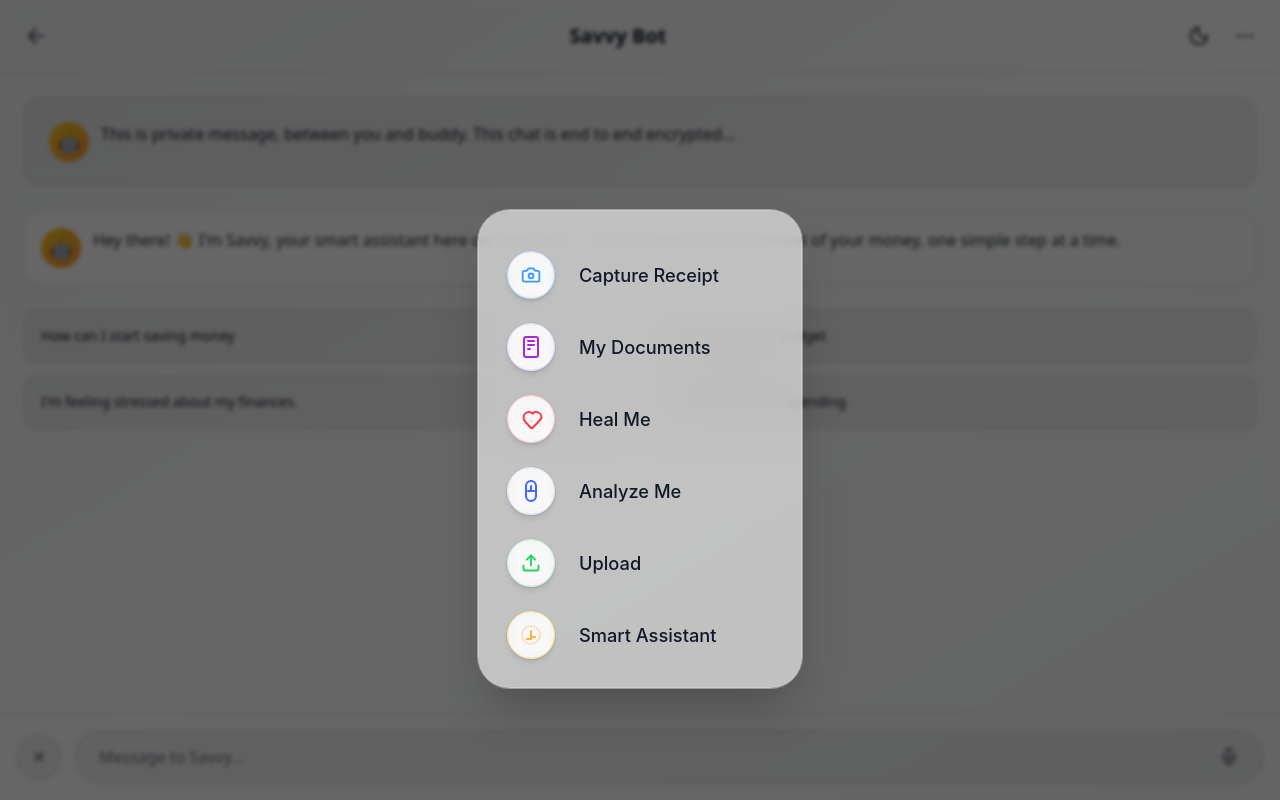
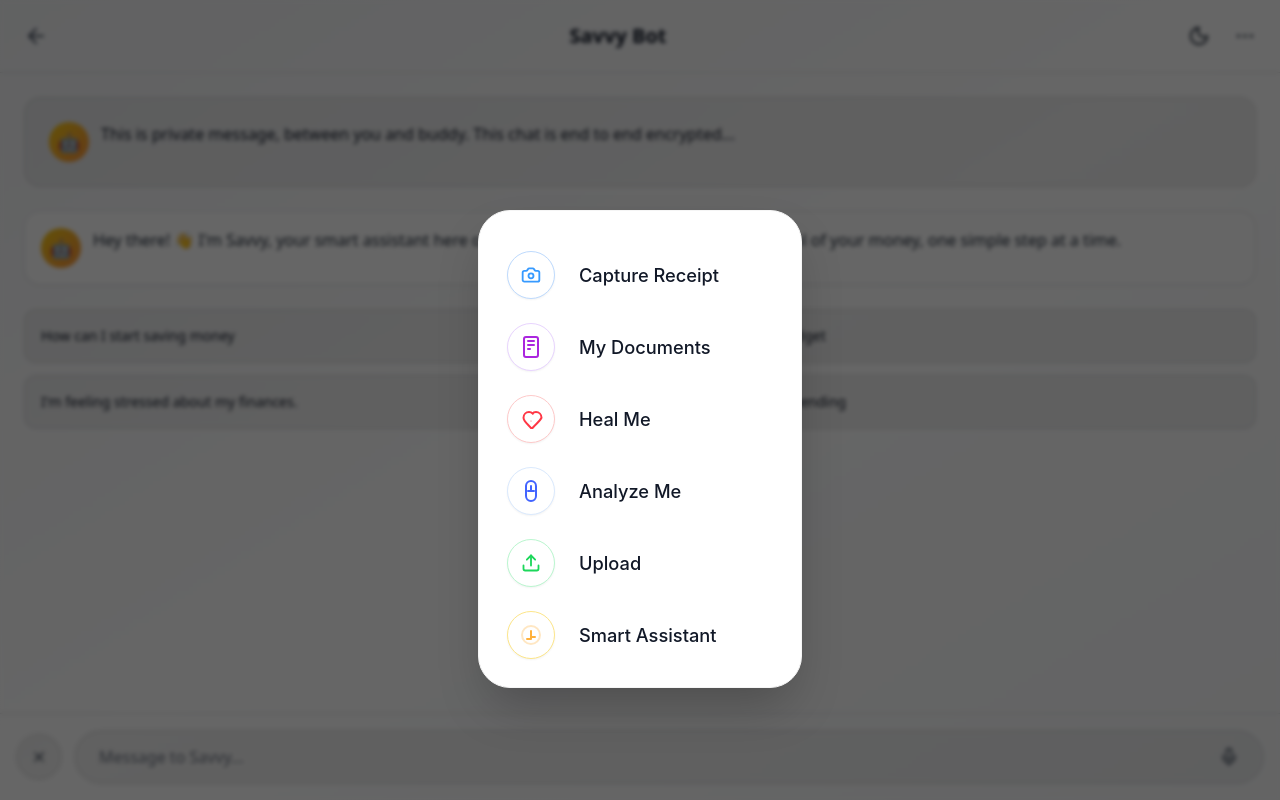
Before and after one commit to digitalboomster/savvy-bot-canvas-remake, a React (Vite) app: page /chat in a window 1280 px wide. Both pictures are taken after a click on the button 39 px from the left and 757 px from the top of the page. Built offline with nearby package versions, Linux system fonts and the light colour scheme.

Commit message:
Reverted to commit 4d46182c6e30fefb481e9036702c986b9c2cb159

```diff
--- a/src/components/ChatFeaturesMenu.tsx
+++ b/src/components/ChatFeaturesMenu.tsx
@@ -110,6 +110,7 @@ const ChatFeaturesMenu: React.FC<ChatFeaturesMenuProps> = ({
       <div
         className="fixed inset-0 z-40 bg-black/60 animate-fade-in transition-opacity"
         style={{
+          // support both dark and light mode
           backdropFilter: 'blur(2px)',
           WebkitBackdropFilter: 'blur(2px)'
         }}
@@ -127,28 +128,18 @@ const ChatFeaturesMenu: React.FC<ChatFeaturesMenuProps> = ({
         tabIndex={-1}
         onMouseDown={e => e.stopPropagation()}
       >
-        {/* glassy, modern container */}
-        <div className="
-          rounded-[32px]
-          bg-white/60 dark:bg-[#1d2631]/60
-          border border-white/20 dark:border-white/10
-          shadow-2xl
-          backdrop-blur-xl
-          ring-1 ring-white/40 dark:ring-white/10
-          overflow-hidden
-          transition-all duration-300
-          max-w-full min-w-[300px] relative
-        ">
+        <div className="rounded-[32px] bg-white border border-neutral-100 shadow-2xl overflow-hidden transition-all duration-300 max-w-full min-w-[300px] relative">
           <div className="flex flex-col items-stretch px-0 pt-7 pb-4">
             <div className="flex flex-col gap-0">
               {features.map((feature, i) => (
                 <button
                   key={feature.key}
                   className={`
-                    group flex items-center gap-4 w-full px-7 py-3 text-base font-medium focus:outline-none transition
-                    bg-transparent border-0 text-gray-900 dark:text-white relative overflow-hidden
-                    hover:scale-[1.033] active:scale-[0.98]
-                    hover:z-10
+                    flex items-center gap-4 w-full px-7 py-3 text-base font-medium focus:outline-none transition bg-transparent
+                    border-0
+                    hover:bg-neutral-50
+                    text-gray-900
+                    rounded-none
                     ${i === 0 ? "rounded-t-2xl" : ""}
                     ${i === features.length - 1 ? "rounded-b-2xl" : ""}
                   `}
@@ -160,46 +151,16 @@ const ChatFeaturesMenu: React.FC<ChatFeaturesMenuProps> = ({
                   style={{
                     fontFamily: "Inter, Arial, sans-serif",
                     fontWeight: 500,
-                    fontSize: "1.14rem",
+                    fontSize: "1.14rem"
                   }}
                 >
-                  {/* feature bg glass hover */}
                   <span
-                    aria-hidden="true"
-                    className="
-                      absolute inset-0 z-0 pointer-events-none
-                      bg-white/20 dark:bg-white/10
-                      opacity-0 group-hover:opacity-100
-                      transition-opacity duration-200
-                    "
-                  />
-                  {/* subtle border animation */}
-                  <span
-                    aria-hidden="true"
-                    className="
-                      absolute left-0 top-0 w-full h-full z-0 pointer-events-none
-                      rounded-2xl border-2 border-yellow-300/0 group-hover:border-yellow-300/15
-                      transition-all duration-300
-                    "
-                  />
-
-                  {/* icon circle with subtle glass effect */}
-                  <span
-                    className={`
-                      w-12 h-12 flex items-center justify-center rounded-full
-                      shadow-md
-                      border ${feature.iconBgClass} ${feature.iconBorder}
-                      bg-white/70 dark:bg-white/10
-                      ring-1 ring-black/5 dark:ring-white/10
-                      backdrop-blur-sm
-                      transition-all duration-300
-                      group-hover:shadow-lg group-hover:bg-white/85 dark:group-hover:bg-white/20
-                    `}
-                    style={{ backgroundClip: 'padding-box' }}
+                    className={`w-12 h-12 flex items-center justify-center rounded-full bg-white shadow-sm border ${feature.iconBgClass} ${feature.iconBorder}`}
+                    style={{ backgroundClip: 'padding-box', transition: "box-shadow .18s" }}
                   >
                     {feature.icon}
                   </span>
-                  <span className="ml-2 relative z-10">{feature.label}</span>
+                  <span className="ml-2">{feature.label}</span>
                 </button>
               ))}
             </div>
```
